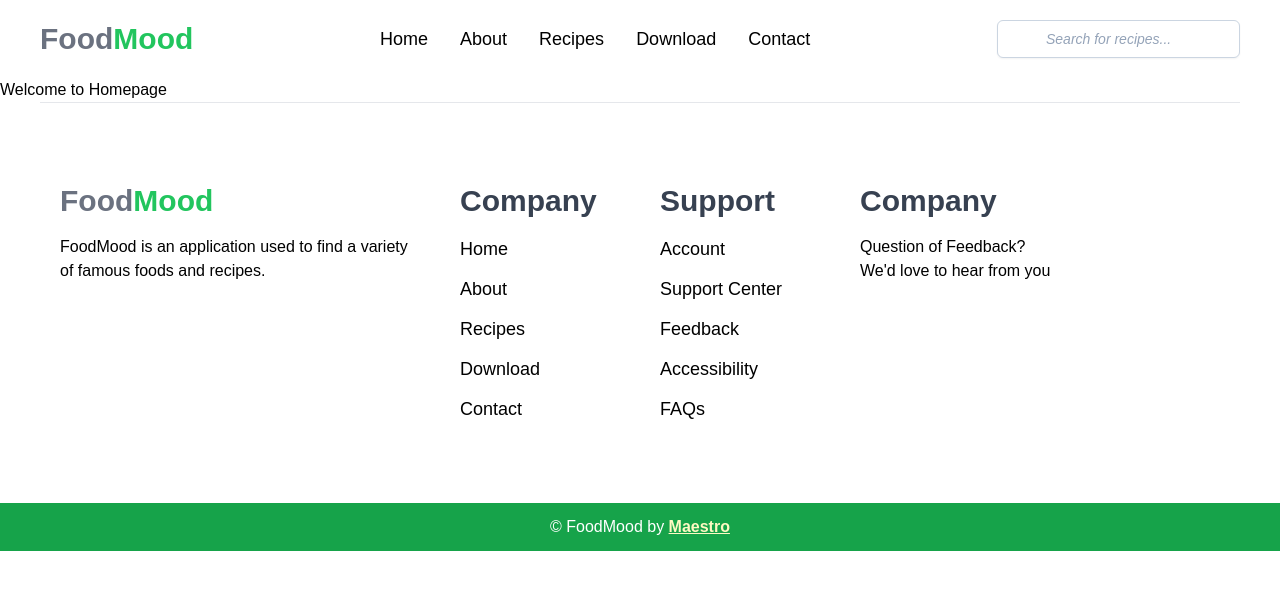
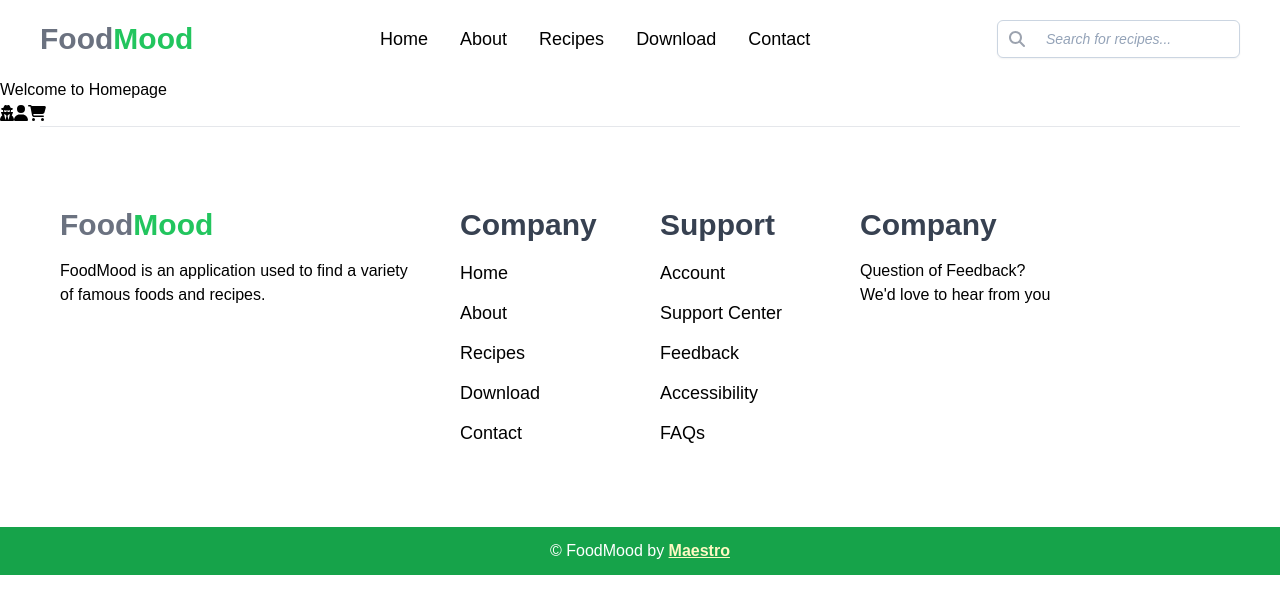
Before and after one commit to Maestroharyor/VueJS-3-Tutorial-Playlist, a Vue app: page / in a window 1280 px wide. Shown: the top 614 px of the page. Built offline with nearby package versions, Linux system fonts and the light colour scheme; a web font is replaced by a local one.

Commit message:
Lesson 11

```diff
--- a/src/App.vue
+++ b/src/App.vue
@@ -1,7 +1,9 @@
 <template lang="html">
   <DefaultLayout>
     <p>Welcome to Homepage</p>
-
+    <font-awesome-icon icon="fa-solid fa-user-secret" />
+    <font-awesome-icon icon="fa-solid fa-user" />
+    <font-awesome-icon icon="fa-solid fa-cart-shopping" />
   </DefaultLayout>
 
 </template>
--- a/src/components/headers/MainHeader.vue
+++ b/src/components/headers/MainHeader.vue
@@ -29,7 +29,8 @@
                 <label class="relative block">
                     <span class="sr-only">Search</span>
                     <span class="absolute inset-y-0 left-0 flex items-center pl-3 pr-8">
-
+                        <font-awesome-icon icon="fa-solid fa-search"
+                            class="text-gray-400" />
                     </span>
                     <input
                         class="placeholder:italic placeholder:text-slate-400 block bg-white w-full border border-slate-300 rounded-md py-2 pl-12 pr-3 shadow-sm focus:outline-none focus:border-sky-500 focus:ring-sky-500 focus:ring-1 sm:text-sm"
--- a/src/main.js
+++ b/src/main.js
@@ -9,4 +9,21 @@ import "@fontsource/koho/600.css";
 import "@fontsource/koho/700.css";
 import "./assets/global.css";
 
-createApp(App).mount("#app");
+/* import the fontawesome core */
+import { library } from "@fortawesome/fontawesome-svg-core";
+
+/* import font awesome icon component */
+import { FontAwesomeIcon } from "@fortawesome/vue-fontawesome";
+
+/* import specific icons */
+import {
+  faCartShopping,
+  faSearch,
+  faUser,
+  faUserSecret,
+} from "@fortawesome/free-solid-svg-icons";
+
+/* add icons to the library */
+library.add(faUserSecret, faUser, faCartShopping, faSearch);
+
+createApp(App).component("font-awesome-icon", FontAwesomeIcon).mount("#app");
```
